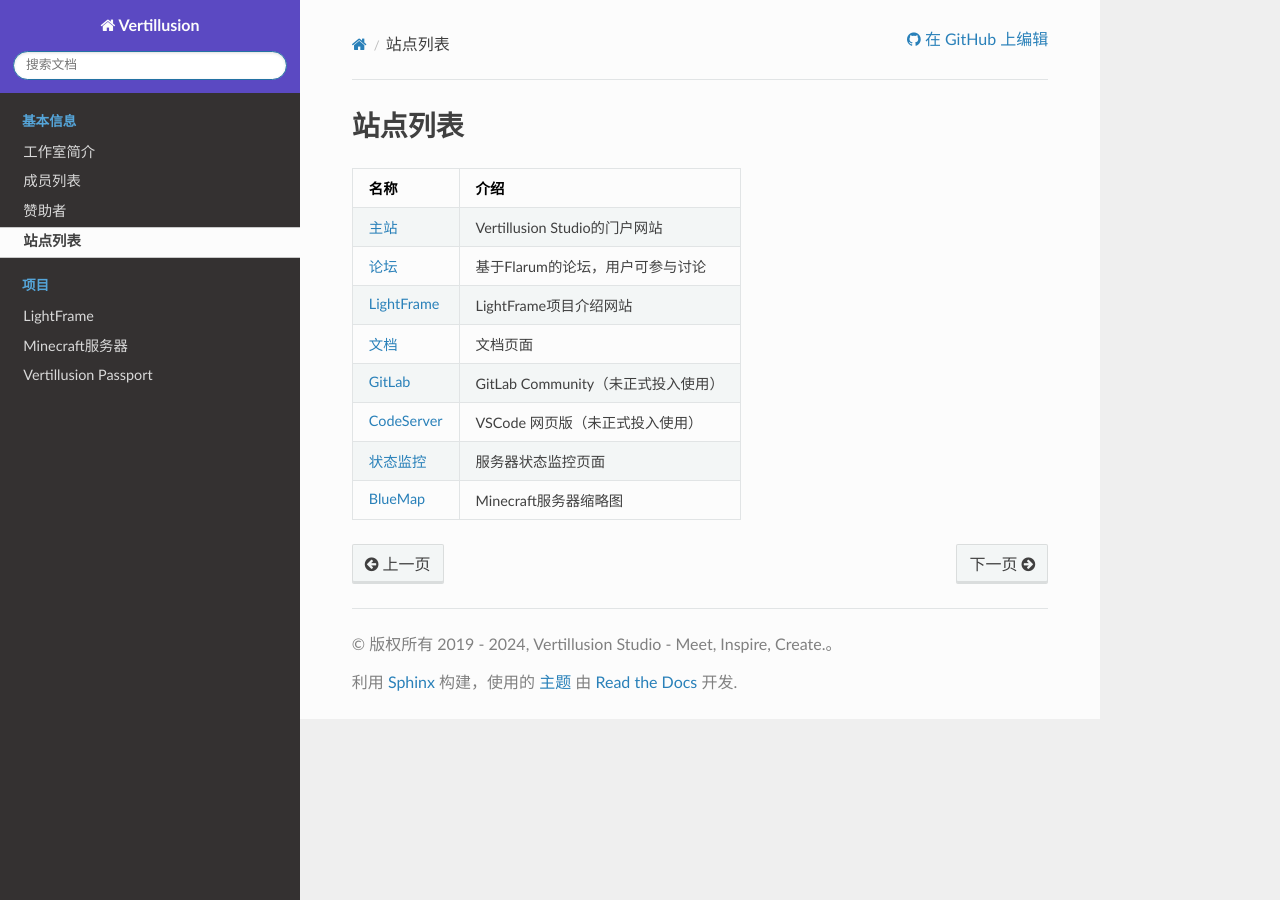
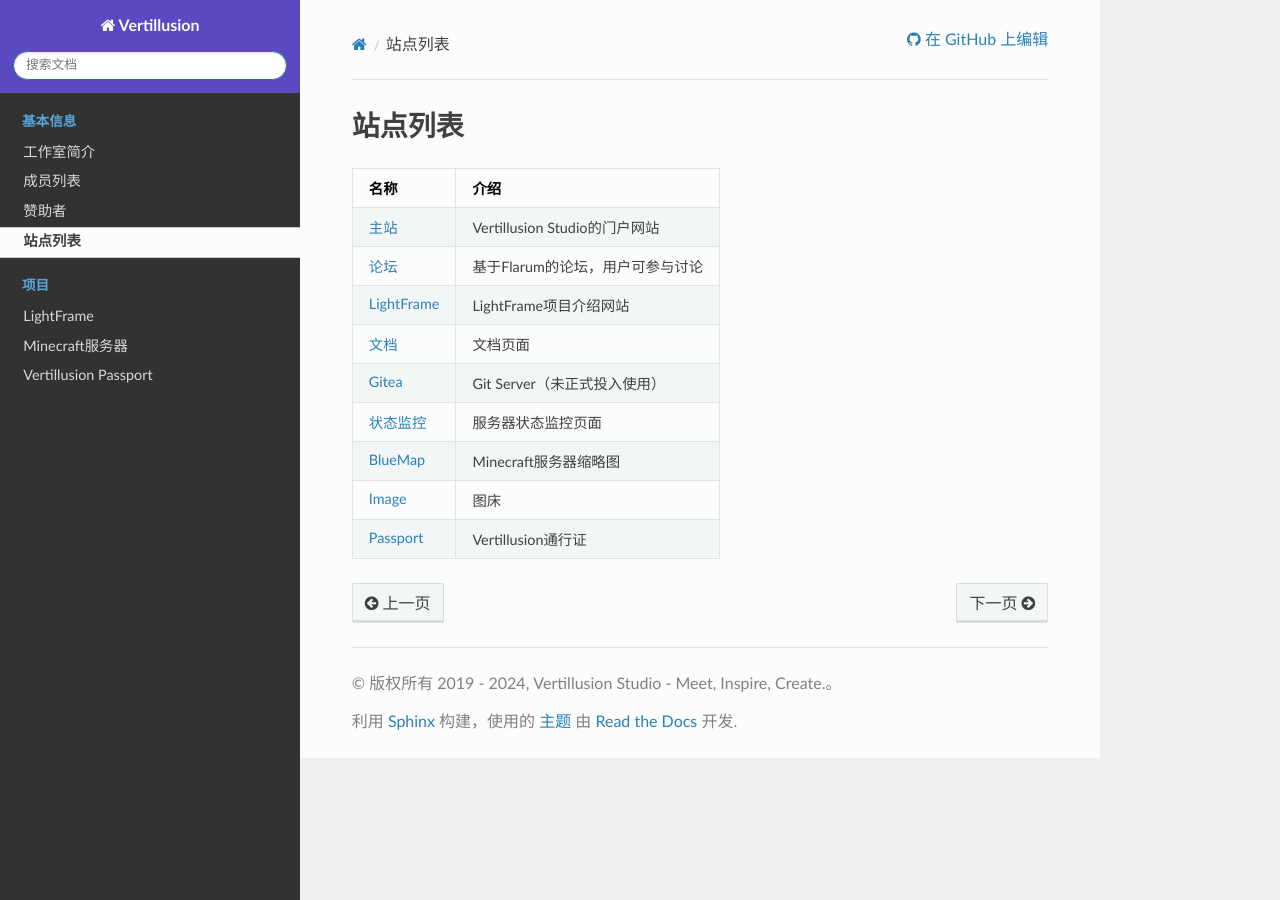
Before and after one commit to yizhixianyuuuu/docs.vertillusion.com, a Sphinx documentation site: the page built from source/basic/Websites.md, in a window 1280 px wide. Built offline with Sphinx 7.4.7 and the Read the Docs theme 2.0.0, drawn with Linux system fonts in a browser that asks for light colours.

Commit message:
basic: update sites

```diff
--- a/source/basic/Websites.md
+++ b/source/basic/Websites.md
@@ -6,7 +6,8 @@
 | [论坛](https://forum.vertillusion.com/) | 基于Flarum的论坛，用户可参与讨论 |
 | [LightFrame](https://lightframe.vertillusion.xyz/) | LightFrame项目介绍网站 |
 | [文档](https://docs.vertillusion.com/) | 文档页面 |
-| [GitLab](https://git.vertillusion.com/) | GitLab Community（未正式投入使用） |
-| [CodeServer](https://code.vertillusion.com/) | VSCode 网页版（未正式投入使用） |
+| [Gitea](https://git.vertillusion.com/) | Git Server（未正式投入使用） |
 | [状态监控](https://status.vertillusion.com/) | 服务器状态监控页面 |
 | [BlueMap](https://map.vertillusion.com/) | Minecraft服务器缩略图 |
+| [Image](https://image.vertillusion.com/) | 图床 |
+| [Passport](https://passport.vertillusion.com/) | Vertillusion通行证 |
```
